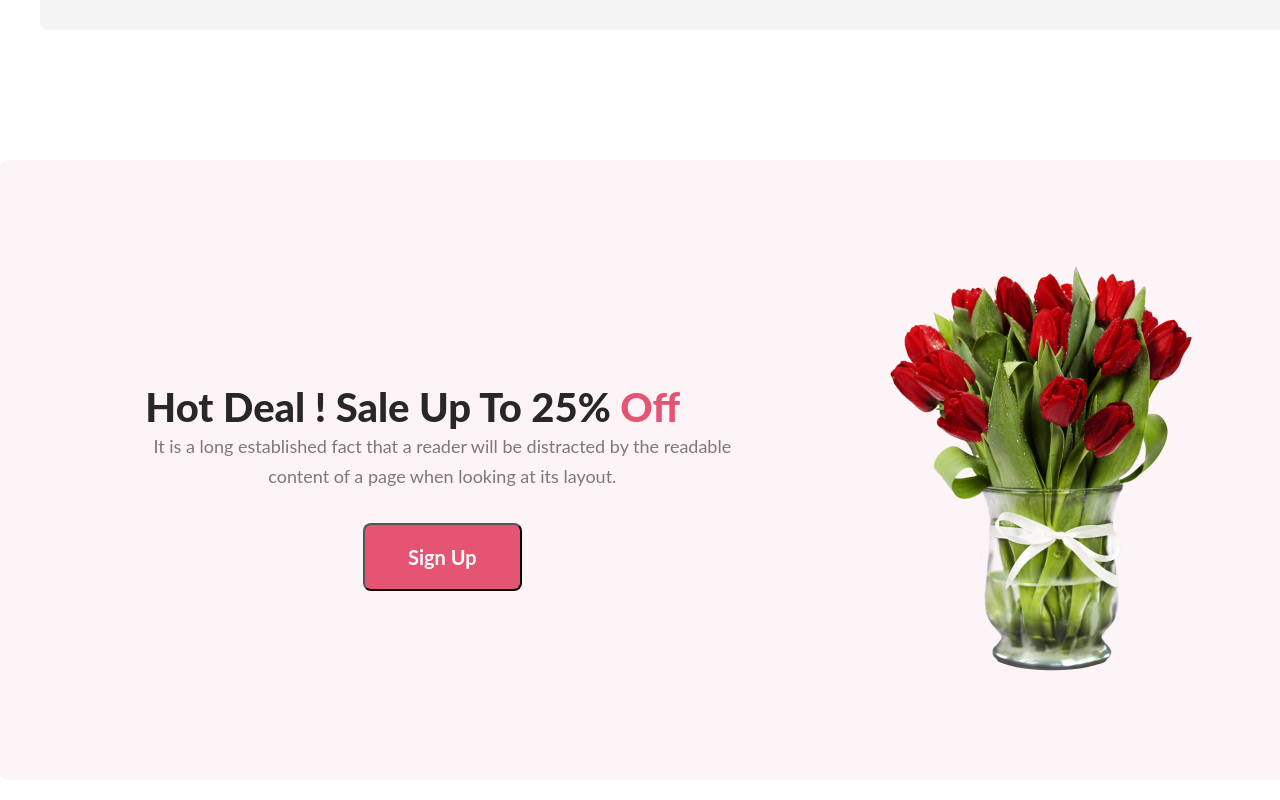
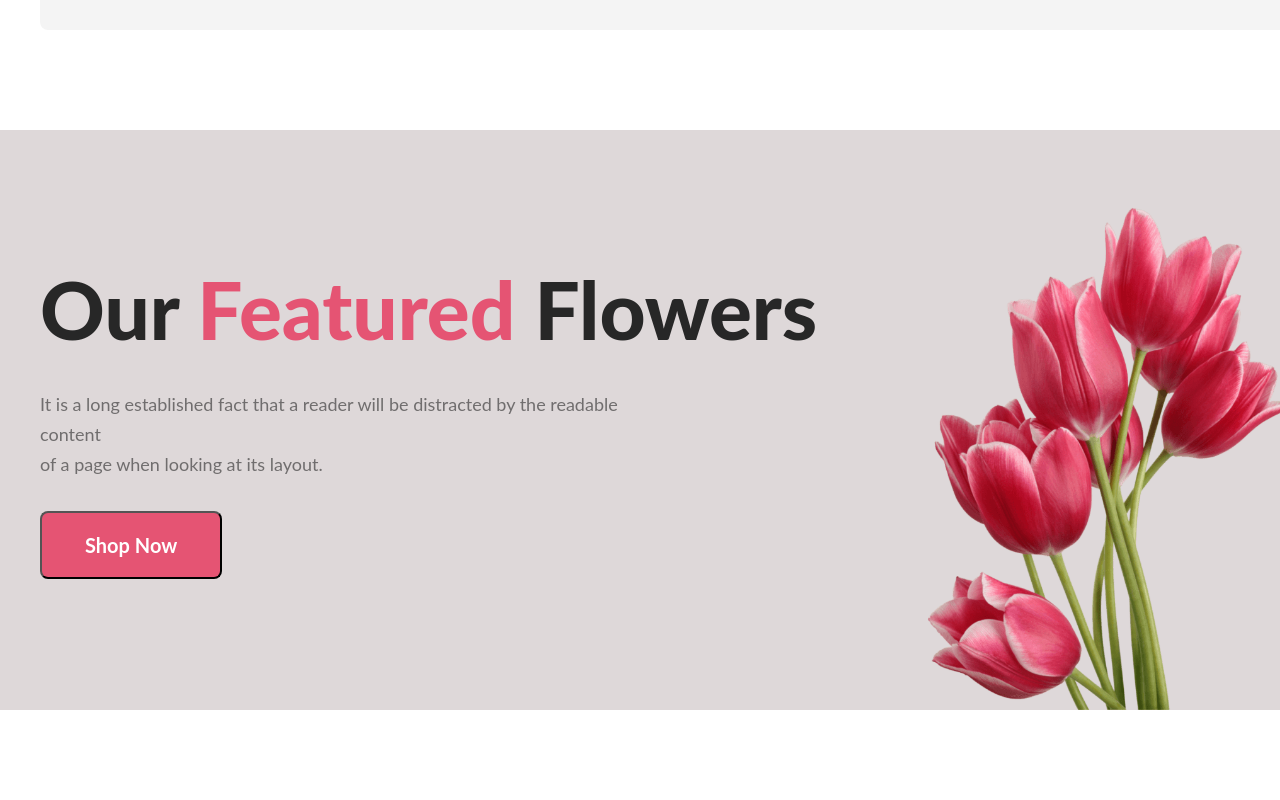
Before and after one commit to bdjahid/flower-shop-assignment-1, a plain HTML site: page index.html in a window 1280 px wide. Shown: the part 2180-2980 px from the top of the page. Drawn offline with Linux system fonts and the light colour scheme.

Commit message:
bonus section

```diff
--- a/index.html
+++ b/index.html
@@ -21,7 +21,7 @@
                         readable content of a page when
                         looking at its layout. The point of using Lorem Ipsum is that it has a more-or-less normal
                         distribution of letters.</p>
-                    <button class="btn">Shop Now</button>
+                    <button title="click me" class="btn">Shop Now</button>
                 </div>
                 <div>
                     <img class="banner-img " src="./Flower Asset/pngwing 6.png" alt="">
@@ -53,6 +53,7 @@
                 </div>
             </div>
         </section>
+
         <!--Support section  -->
         <section>
             <div class="support">
@@ -67,6 +68,21 @@
                 </div>
             </div>
         </section>
+
+        <!-- bonus -->
+        <section>
+            <div class="bonus">
+                <div>
+                    <h1 title="read me" class="banner-title">Our <span class="title-2">Featured</span> Flowers</h1>
+                    <p class="banner-description">It is a long established fact that a reader will be distracted by
+                        the
+                        readable content <br> of a page when
+                        looking at its layout.</p>
+                    <button title="click me" class="btn">Shop Now</button>
+                </div>
+            </div>
+        </section>
+
         <!-- sign section -->
         <section class="section-container">
             <div class="container ">
@@ -76,7 +92,7 @@
                         readable content of a page
                         when looking at its layout.</p>
                     <div class="button">
-                        <button class="btn">Sign Up</button>
+                        <button title="click me" class="btn">Sign Up</button>
                     </div>
                 </div>
                 <div>
@@ -111,14 +127,14 @@
                 <div class="subscribe-center">
                     <input class="subscribe-input" name="email" placeholder="Enter your email here ........."
                         type="text">
-                    <button class="btn" type="button">Subscribe</button>
+                    <button title="click me" class="btn" type="button">Subscribe</button>
                 </div>
             </div>
         </section>
     </main>
     <footer>
         <div class="footer-container">
-            <h2 class="footer-title"><span class="tit">Flower</span>Shop</h2>
+            <h2 class="footer-title"><span class="title">Flower</span>Shop</h2>
             <p class="footer-description">It is a long established fact that a reader will be distracted by the readable
                 <br>
                 content of a page when
--- a/style.css
+++ b/style.css
@@ -5,7 +5,7 @@
 
 nav {
     background: rgba(229, 84, 115, 0.10);
-    width: 1348px;
+    width: 1349px;
     height: 850px;
 }
 
@@ -149,6 +149,7 @@ nav {
     text-decoration-line: underline;
 }
 
+
 /* Support section  */
 .support {
     display: flex;
@@ -173,6 +174,27 @@ nav {
     line-height: 35px;
     margin-top: 20px;
 }
+
+/* bonus section */
+.bonus {
+    background-color: #ded8d9;
+    background-image: url('./Flower Asset/pngwing\ 10.png');
+    background-repeat: no-repeat;
+    background-position: right 40px bottom;
+    background-size: 400px;
+    width: 1269px;
+    height: 500px;
+    margin-top: 100px;
+    display: flex;
+    justify-content: left;
+    align-items: center;
+    padding: 40px;
+}
+
+.title-2 {
+    color: #E55473;
+}
+
 
 /* sign section */
 .section-container {
```
